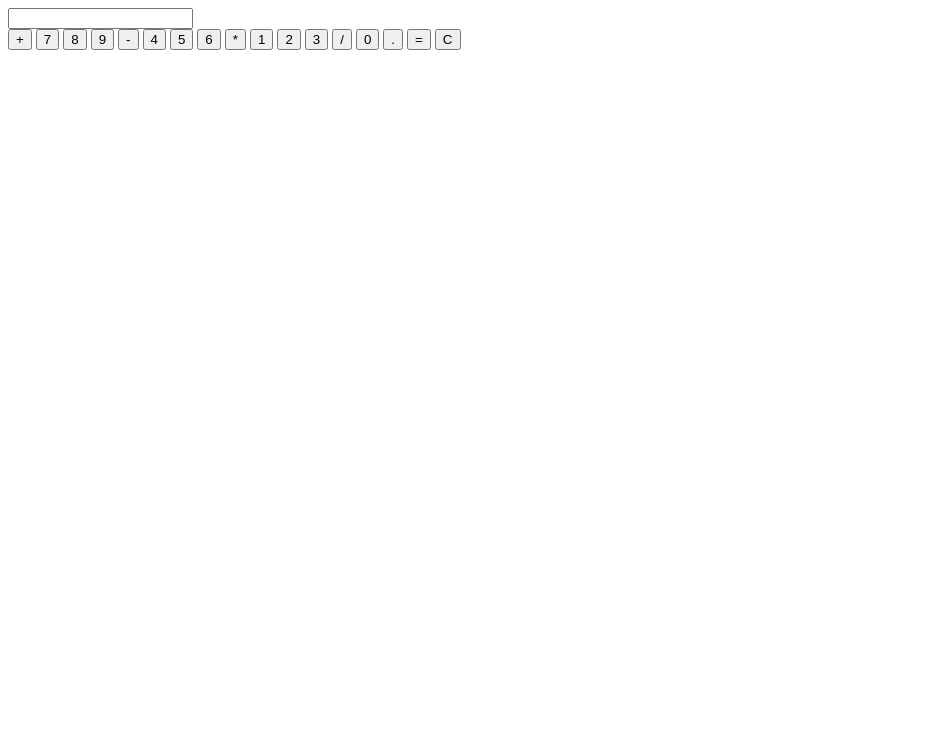
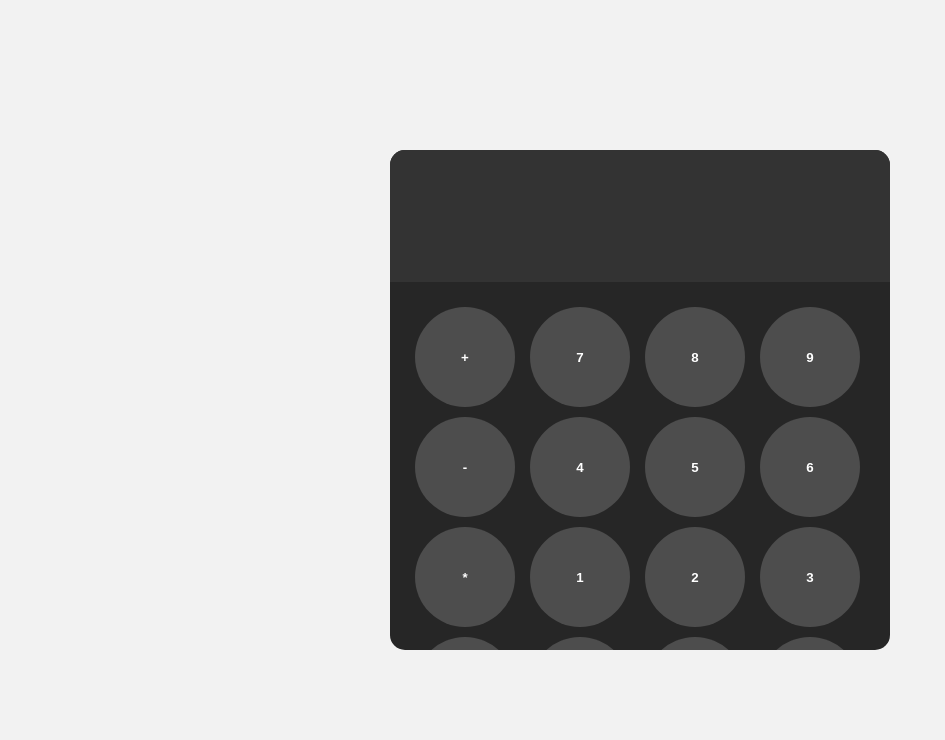
Before and after one commit to callecandelier-maker/Calculator, a website built with webpack: page index.html in a window 1280 px wide. Shown: the whole page, without its empty margins (0-945 px from the left). Built offline with nearby package versions, Linux system fonts and the light colour scheme.

Commit message:
justering i css

```diff
--- a/css/style.css
+++ b/css/style.css
@@ -1,3 +1,46 @@
 body{
-  background: #FFFFFF;
+  margin: 0;
+  display: flex;
+  justify-content: center;
+  align-items: center;
+  height: 100vh;
+  background-color: hsl(0, 0%, 95%);
 }
+/* Parent container */
+#Calculator{
+
+  font-family: Arial, sans-serif;
+  background-color: hsl(0, 0%, 15%);
+  border-radius: 15px;
+  max-width: 500px;
+  max-height: 500px;
+  overflow: hidden;
+}
+
+#display{
+  width: 100%;
+  padding: 20px;
+  font-size: 5rem;
+  text-align: left;
+  border: none;
+  background-color: hsl(0, 0%,20%);
+
+}
+ /* Child to Calculator */
+#keys{
+  display: grid;
+  grid-template-columns: repeat(4, 1fr);
+  gap: 10px;
+  padding: 25px;
+}
+/*Referera till ala knappar*/
+button{
+  width: 100px;
+  height: 100px;
+  border-radius: 50px;
+  border: none;
+  background-color: hsl(0, 0%, 30%);
+  color: white;
+  font-weight: bold;
+  cursor: pointer;
+}
```
